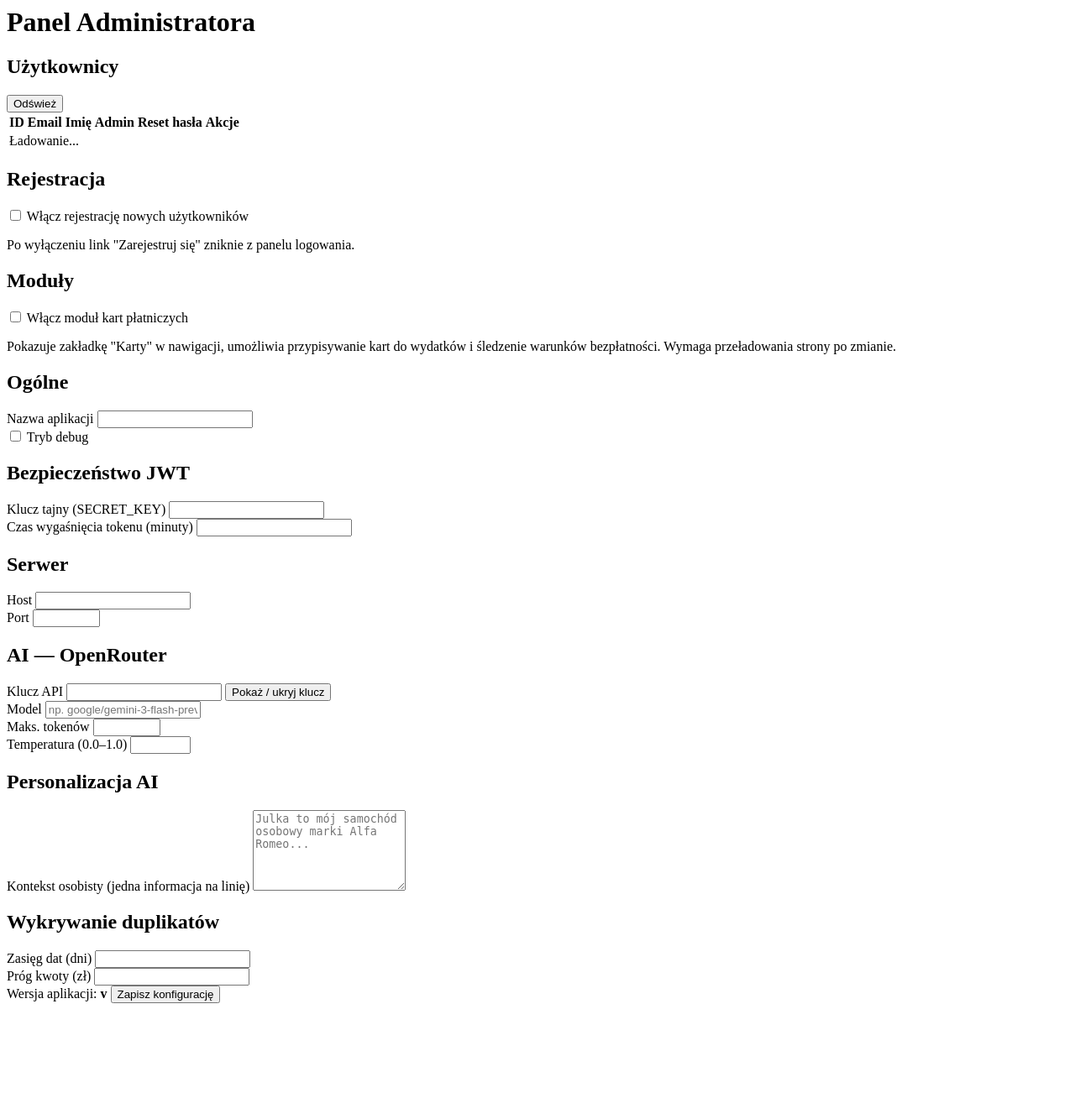
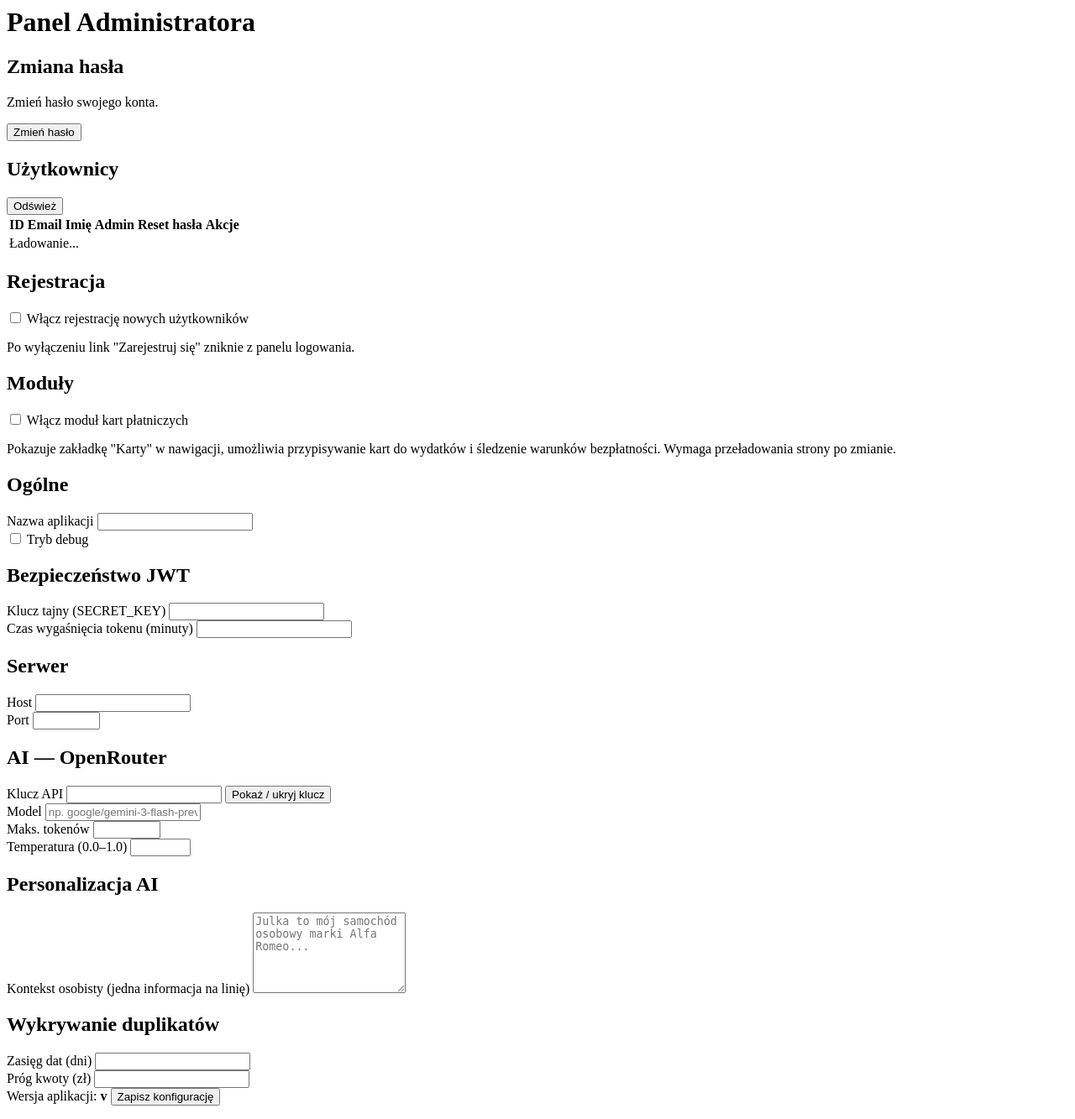
Before and after one commit to bendyz/wydatki2, a Python web app: template templates/views/admin.html in a window 1280 px wide. Shown: the whole page at 84% size. Before the commit the page ends 1195 px from the top, so only its background shows below. Run offline with Jinja, Linux system fonts and the light colour scheme; the template is opened without the code that fills it, so the values that code supplies are empty.

Commit message:
nav: przenieś 'Zmień hasło' do panelu admina, statystyki zaraz po dashboardzie
- fix: tworzenie katalogu data/db przy starcie (problem z volume mount w podmanie)

Co-Authored-By: Claude Sonnet 4.6 <noreply@anthropic.com>

```diff
--- a/templates/views/admin.html
+++ b/templates/views/admin.html
@@ -4,6 +4,19 @@
     <div class="flex items-center mb-6">
       <i class="fas fa-cog text-primary text-2xl mr-3"></i>
       <h1 class="text-2xl font-bold text-gray-900">Panel Administratora</h1>
+    </div>
+
+    <!-- Change password -->
+    <div class="bg-white rounded-xl shadow-sm border border-gray-200 p-6 mb-6 flex items-center justify-between">
+      <div>
+        <h2 class="text-lg font-semibold text-gray-800 flex items-center">
+          <i class="fas fa-key text-primary mr-2"></i> Zmiana hasła
+        </h2>
+        <p class="text-xs text-gray-500 mt-1">Zmień hasło swojego konta.</p>
+      </div>
+      <button onclick="openChangePasswordModal()" class="px-4 py-2 bg-primary text-white text-sm font-medium rounded-md hover:bg-blue-700">
+        <i class="fas fa-key mr-2"></i>Zmień hasło
+      </button>
     </div>
 
     <!-- Users management -->
```
Also changed, not shown: app/db/session.py (+7 -0 lines), templates/base.html (+6 -12 lines).
